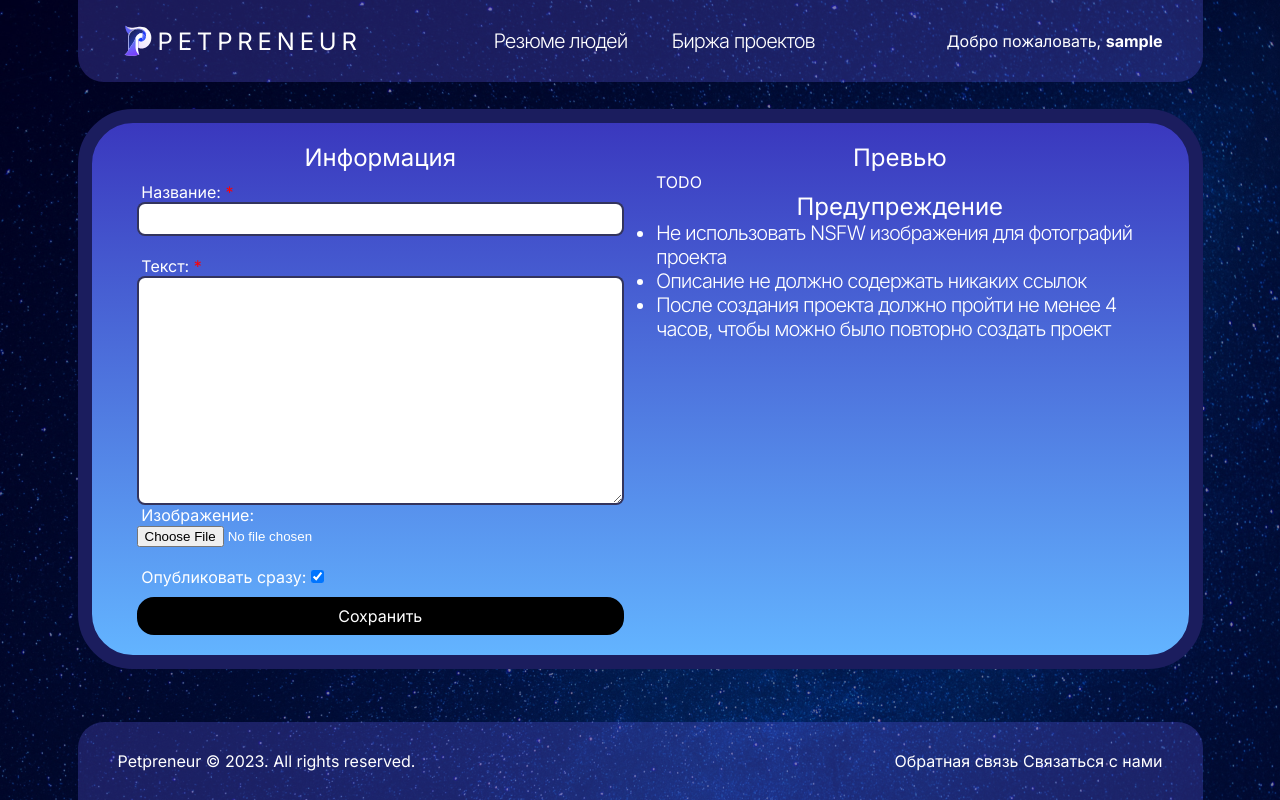
After one commit to N1qro/petpreneur, a Django app: page /jobs/create/ in a window 1280 px wide. The commit adds this page. Run offline with Django 4.2, Linux system fonts and the light colour scheme; the visitor is signed in with stand-in values (Sample User, id 1); some libraries are stand-ins or nearby versions.

Commit message:
Added ability for user to create projects

```diff
--- a/petpreneur/jobs/forms.py
+++ b/petpreneur/jobs/forms.py
@@ -12,4 +12,18 @@ class DeleteJobForm(django.forms.ModelForm):
         }
 
 
+class CreateJobForm(django.forms.ModelForm):
+    class Meta:
+        model = jobs.models.Job
+        fields = [
+            jobs.models.Job.title.field.name,
+            jobs.models.Job.text.field.name,
+            jobs.models.Job.image.field.name,
+            jobs.models.Job.is_active.field.name,
+        ]
+        labels = {
+            jobs.models.Job.is_active.field.name: "Опубликовать сразу",
+        }
+
+
 __all__ = []
--- a/petpreneur/jobs/models.py
+++ b/petpreneur/jobs/models.py
@@ -24,6 +24,7 @@ class Job(
     image = django.db.models.ImageField(
         upload_to=_job_image_upload_to,
         verbose_name="изображение",
+        blank=True,
     )
 
     skills = django.db.models.ManyToManyField(
--- /dev/null
+++ b/petpreneur/jobs/urls.py
@@ -0,0 +1,15 @@
+import django.urls
+
+import jobs.views
+
+app_name = "jobs"
+
+urlpatterns = [
+    django.urls.path(
+        "create/",
+        jobs.views.JobCreationView.as_view(),
+        name="create",
+    ),
+]
+
+__all__ = []
--- /dev/null
+++ b/petpreneur/jobs/views.py
@@ -0,0 +1,30 @@
+import django.urls
+import django.views.generic
+
+import jobs.forms
+
+
+@django.utils.decorators.method_decorator(
+    django.contrib.auth.decorators.login_required,
+    name="dispatch",
+)
+class JobCreationView(django.views.generic.FormView):
+    template_name = "jobs/create.html"
+    form_class = jobs.forms.CreateJobForm
+
+    def form_valid(self, form):
+        form_data = form.save(commit=False)
+        form_data.user = self.request.user
+        form_data.save()
+
+        django.contrib.messages.success(
+            self.request,
+            "Новый проект успешно создан!",
+        )
+        return super().form_valid(form)
+
+    def get_success_url(self) -> str:
+        return django.urls.reverse("users:projects")
+
+
+__all__ = []
--- a/petpreneur/petpreneur/urls.py
+++ b/petpreneur/petpreneur/urls.py
@@ -8,6 +8,7 @@ urlpatterns = [
     django.urls.path("", django.urls.include("home.urls")),
     django.urls.path("auth/", django.urls.include("users.urls")),
     django.urls.path("auth/", django.urls.include(django.contrib.auth.urls)),
+    django.urls.path("jobs/", django.urls.include("jobs.urls")),
     django.urls.path("admin/", django.contrib.admin.site.urls),
     django.urls.path("feedback/", django.urls.include("feedback.urls")),
 ]
--- a/petpreneur/static_dev/css/global.css
+++ b/petpreneur/static_dev/css/global.css
@@ -39,7 +39,46 @@ h5, .h5 {
 }
 
 .form-styled {
+    height: auto;
+    display: flex;
+    flex-direction: column;
+    flex-wrap: nowrap;
 
+    justify-content: space-between;
+}
+
+.form-styled textarea,
+.form-styled input:not([type="checkbox"]):not([type="file"])
+{
+    width: 100%;
+    border-radius: 8px;
+    border: 2px solid rgba(0, 2, 53, 0.80);
+    background: #FFF;
+    min-height: 34px;
+}
+
+.form-styled textarea {
+    height: 100%;
+}
+
+.form-styled > p {
+    margin-block: 10px;
+}
+
+.form-styled > p:has(textarea) {
+    flex-grow: 1;
+}
+
+.form-styled button[type="submit"] {
+    width: 100%;
+}
+
+.form-styled span.field--required {
+    color: red;
+}
+
+.form-styled label {
+    margin-left: 0.3rem;
 }
 
 body {
@@ -278,3 +317,22 @@ footer {
         display: none;
     }
 }
+
+/* job-creation */
+
+.job-creation {
+    flex-wrap: nowrap;
+}
+
+.job-creation > * {
+    flex: 1;
+}
+
+.job-creation-form-container {
+    display: flex;
+    flex-direction: column;
+}
+
+.job-creation-form-container > form {
+    flex: 1;
+}
--- a/petpreneur/static_dev/css/includes.css
+++ b/petpreneur/static_dev/css/includes.css
@@ -8,6 +8,7 @@
     border: 2px solid var(--background-color);
     width: fit-content;
     text-align: center;
+    box-sizing: border-box;
 }
 
 .button:hover {
--- /dev/null
+++ b/petpreneur/templates/jobs/create.html
@@ -0,0 +1,36 @@
+{% extends "base.html" %}
+{% load buttons %}
+
+{% block content %}
+<div class="profile-container job-creation">
+    <div class="flex-grow job-creation-form-container">
+        <h5 class="text-center">Информация</h5>
+        <form method="POST" enctype="multipart/form-data" class="form-styled">
+            {% csrf_token %}
+            {% for field in form %}
+                <p>
+                    <label for="{{field.id_for_label}}">{{field.label}}:</label>
+                    {% if field.field.required %}<span class="field--required"> *</span>{% endif %}
+                    {% if field.field.widget.input_type != "checkbox" %}<br>{% endif %}
+                    {{field}}
+                </p>
+            {% endfor %}
+            {% submit_button "Сохранить" %}
+        </form>
+    </div>
+    <div class="flex-grow">
+        <h5 class="text-center">Превью</h5>
+        <p>TODO</p>
+        <!-- Другой контент -->
+        <h5 class="text-center">Предупреждение</h5>
+        <ul class="text-style-navtext">
+            <li>Не использовать NSFW изображения для фотографий проекта</li>
+            <li>Описание не должно содержать никаких ссылок</li>
+            <li>
+                После создания проекта должно пройти не менее 4 часов,
+                чтобы можно было повторно создать проект
+            </li>
+        </ul>
+    </div>
+</div>
+{% endblock content %}
--- a/petpreneur/templates/users/profile/profile_base.html
+++ b/petpreneur/templates/users/profile/profile_base.html
@@ -52,9 +52,10 @@
 			</nav>
 
 			{% url "users:logout" as logout_url %}
+			{% url "jobs:create" as create_url %}
 			<nav>
 				{% link_button "Найти проект" %}
-				{% link_button "Создать проект" color="black" state="hovered" %}
+				{% link_button "Создать проект" create_url color="black" state="hovered" %}
 				{% link_button "Выйти" logout_url color="red"%}
 			</nav>
 		</div>
```
Also changed, not shown: petpreneur/templates/users/profile/profile.html (+4 -4 lines).
